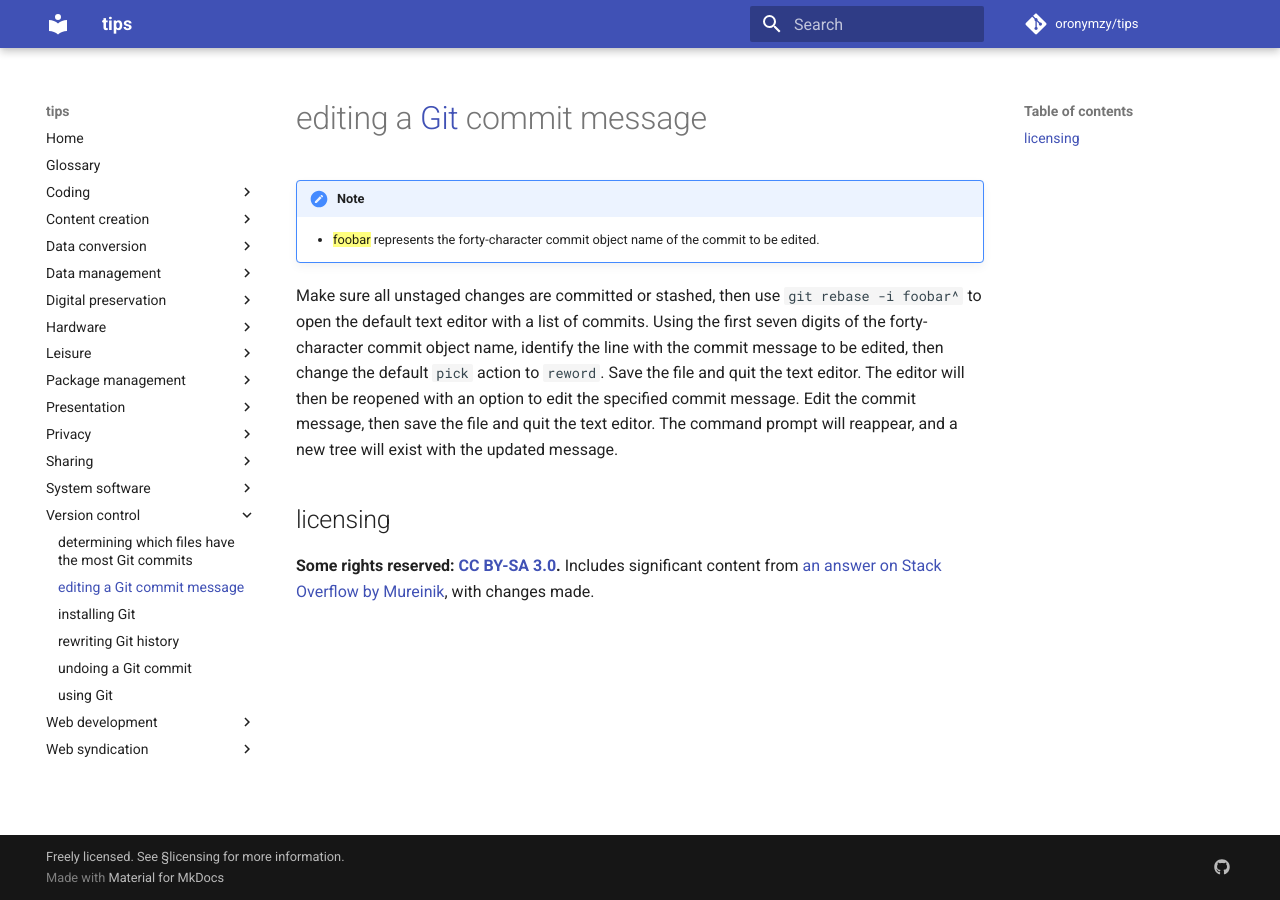
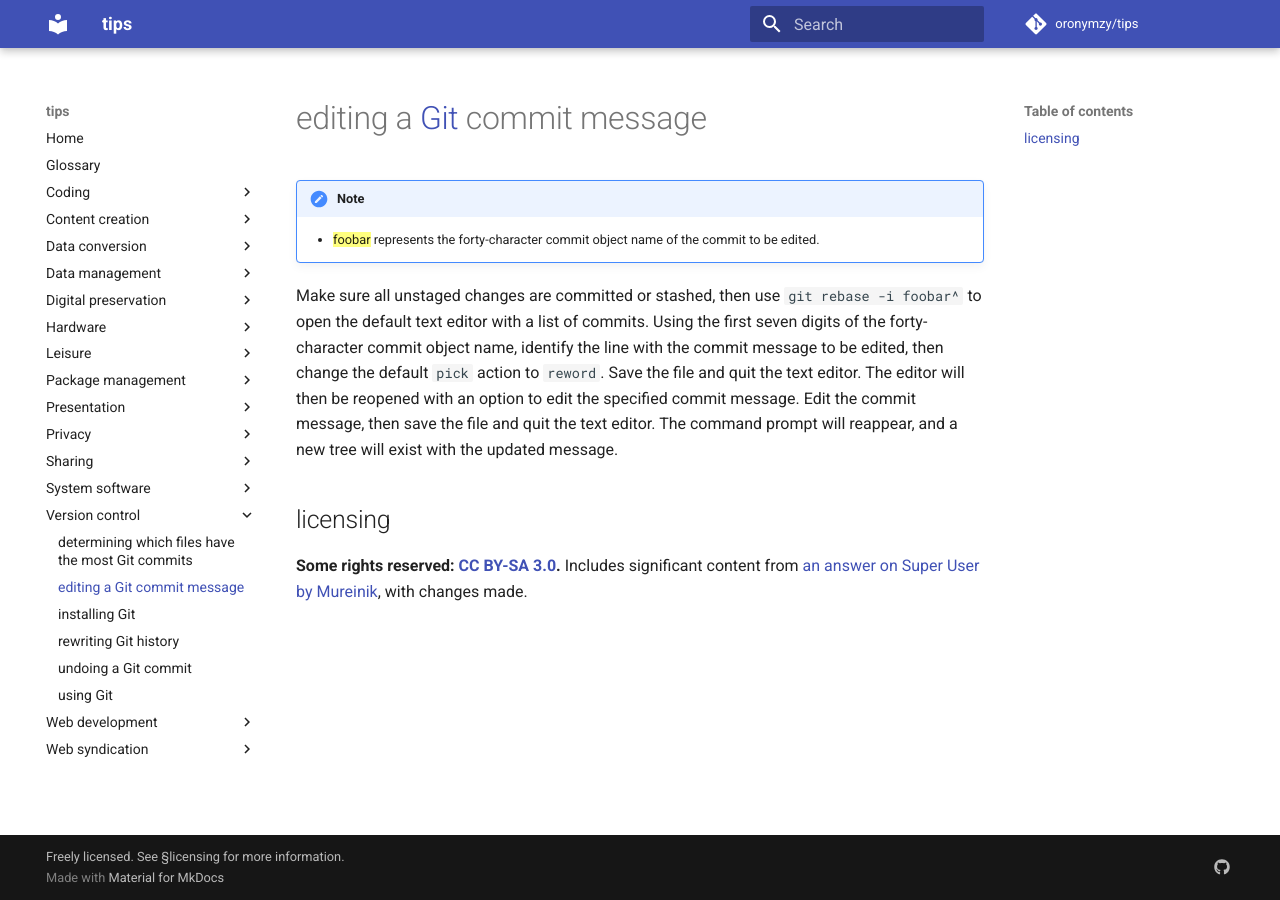
Before and after one commit to oronymzy/tips, an MkDocs documentation site: the page built from docs/edGitcm.md, in a window 1280 px wide. Built offline with MkDocs 1.6.1 and Material for MkDocs 9.7.7, drawn with Linux system fonts in a browser that asks for light colours; comment, search, counter and statistics services are not loaded.

Commit message:
Change 'Stack Overflow' to 'Super User'

```diff
--- a/docs/edGitcm.md
+++ b/docs/edGitcm.md
@@ -7,6 +7,6 @@
 Make sure all unstaged changes are committed or stashed, then use `git rebase -i foobar^` to open the default text editor with a list of commits. Using the first seven digits of the forty-character commit object name, identify the line with the commit message to be edited, then change the default `pick` action to `reword`. Save the file and quit the text editor. The editor will then be reopened with an option to edit the specified commit message. Edit the commit message, then save the file and quit the text editor. The command prompt will reappear, and a new tree will exist with the updated message.
 
 ## licensing
-**Some rights reserved: [CC BY-SA 3.0](https://creativecommons.org/licenses/by-sa/3.0/).** Includes significant content from [an answer on Stack Overflow by Mureinik](https://superuser.com/questions/751699/is-there-a-way-to-edit-a-commit-message-in-github/751909#751909), with changes made.
+**Some rights reserved: [CC BY-SA 3.0](https://creativecommons.org/licenses/by-sa/3.0/).** Includes significant content from [an answer on Super User by Mureinik](https://superuser.com/questions/751699/is-there-a-way-to-edit-a-commit-message-in-github/751909#751909), with changes made.
 
 [Git]: https://git-scm.com/
```
